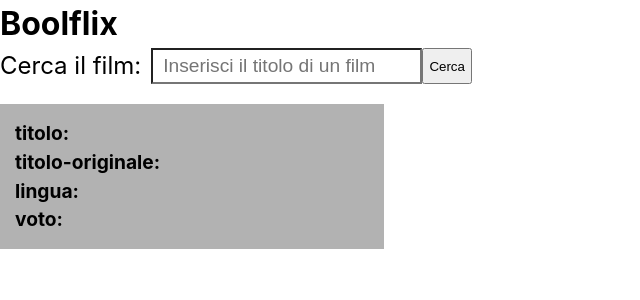
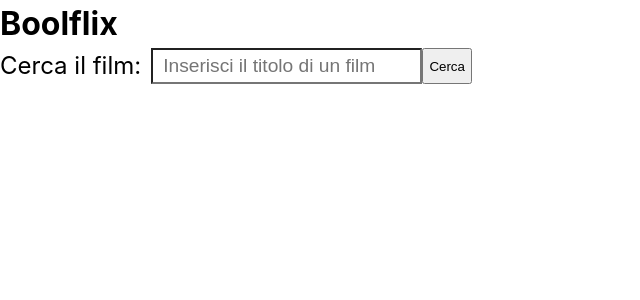
Before and after one commit to simoneditaranto/vite-boolflix, a Vue app: page / in a window 1280 px wide. Shown: the top 300 px of the page, without its empty margins (0-640 px from the left). Built offline with nearby package versions, Linux system fonts and the light colour scheme.

Commit message:
milestone 1 completata

```diff
--- a/src/App.vue
+++ b/src/App.vue
@@ -29,9 +29,12 @@ export default {
         axios.get(`https://api.themoviedb.org/3/search/movie?api_key=145d04767bf0a6995a595c480bbd094f&query=${this.store.userTitleMovie}`)
         .then(res => {
           this.store.movies = res.data.results;
-          console.log(this.store.movies);
+          // console.log(this.store.movies);
+          // test
         })
 
+      } else {
+        this.store.movies = [];
       }
     }
 
@@ -47,10 +50,21 @@ export default {
 
  <SearchItem @search="searchMoviesByTitle()"></SearchItem>
 
- <MovieItem></MovieItem>
+ <div class="movies-list">
+   <MovieItem
+    v-for="currentMovie in this.store.movies"
+    :movie="currentMovie"
+   >
+   </MovieItem>
+
+ </div>
 
 </template>
 
-<style>
-
+<style lang="scss">
+/* test */
+.movies-list{
+  display: flex;
+  flex-wrap: wrap;
+}
 </style>
--- a/src/components/MovieItem.vue
+++ b/src/components/MovieItem.vue
@@ -2,6 +2,10 @@
 
 export default {
     name: 'MovieItem',
+
+    props:{
+        movie: Object,
+    },
 }
 
 </script>
@@ -11,16 +15,16 @@ export default {
     <div id="movie">
 
         <div class="title">
-            titolo:
+            titolo: {{ movie.title }}
         </div>
         <div class="original-title">
-            titolo-originale:
+            titolo-originale: {{ movie.original_title }}
         </div>
         <div class="language">
-            lingua:
+            lingua originale: {{ movie.original_language }}
         </div>
         <div class="rating">
-            voto:
+            voto: {{ movie.vote_average }}
         </div>
 
     </div>
@@ -35,6 +39,8 @@ export default {
 
     width: 30%;
 
+    border: 1px solid white;
+
     font-size: 1.2em;
     font-weight: bold;
 
```
